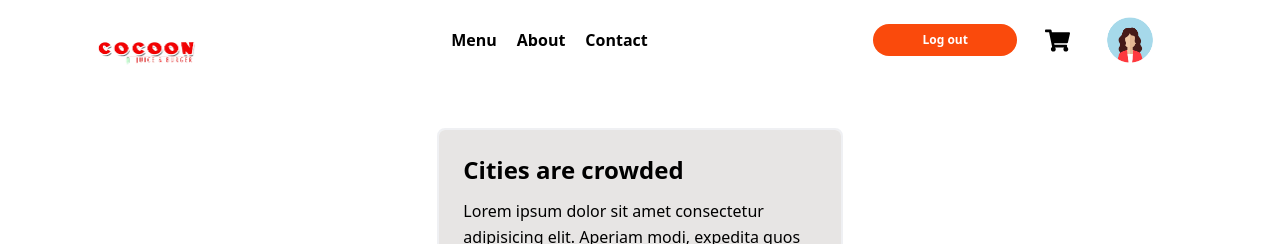
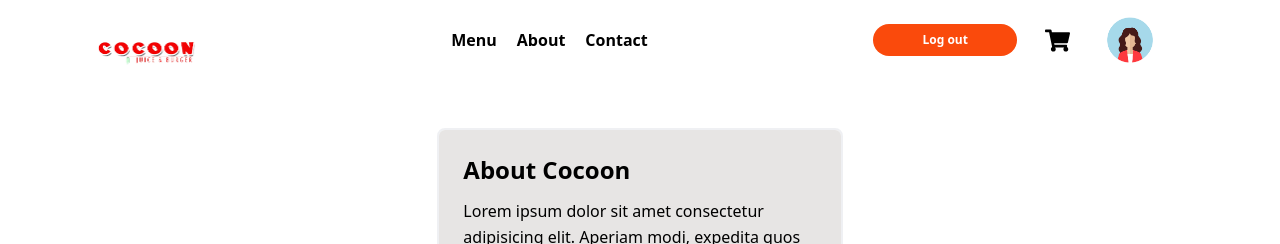
Before and after one commit to Aklile-Yilma/Cocoon-Order-and-Delivery-Web-App, a React (Create React App) app in the folder front-end/: page / in a window 1280 px wide. Shown: the top 244 px of the page. Built offline with nearby package versions, Linux system fonts and the light colour scheme; a web font is replaced by a local one.

Commit message:
naming correction  in AboutCard

```diff
--- a/front-end/src/components/card/AboutCard.js
+++ b/front-end/src/components/card/AboutCard.js
@@ -13,7 +13,7 @@ const AboutCard = () => {
           <div className="h-full border-2 border-gray-200 border-opacity-60 rounded-lg overflow-hidden">
             <div className="p-6 bg-stone-200 hover:bg-stone-400 hover:text-white transition duration-300 ease-in">
               <h1 className="text-2xl font-semibold mb-3">
-                Cities are crowded
+                About Cocoon
               </h1>
               <p className="leading-relaxed mb-3">
                 Lorem ipsum dolor sit amet consectetur adipisicing elit. Aperiam
```
